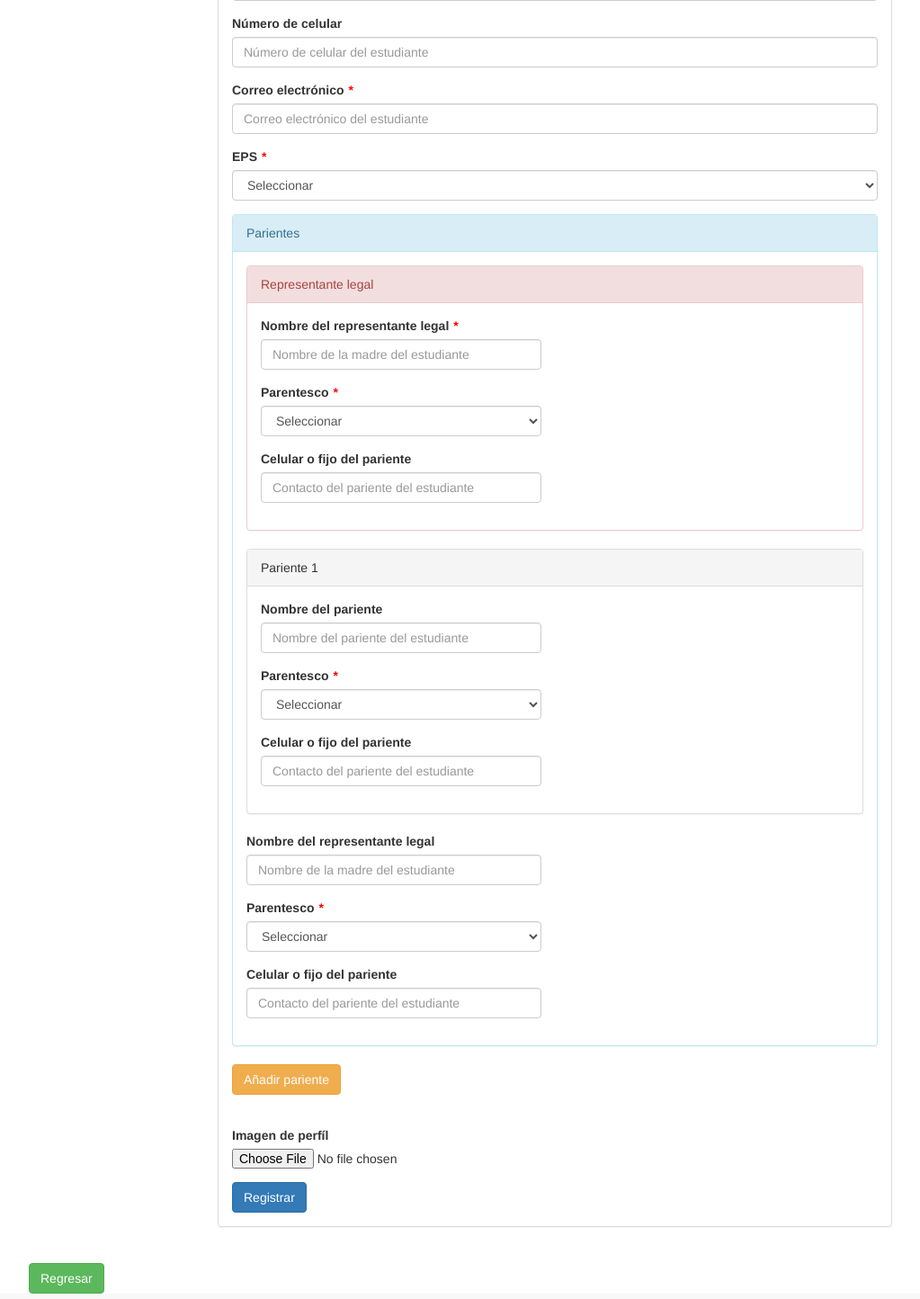
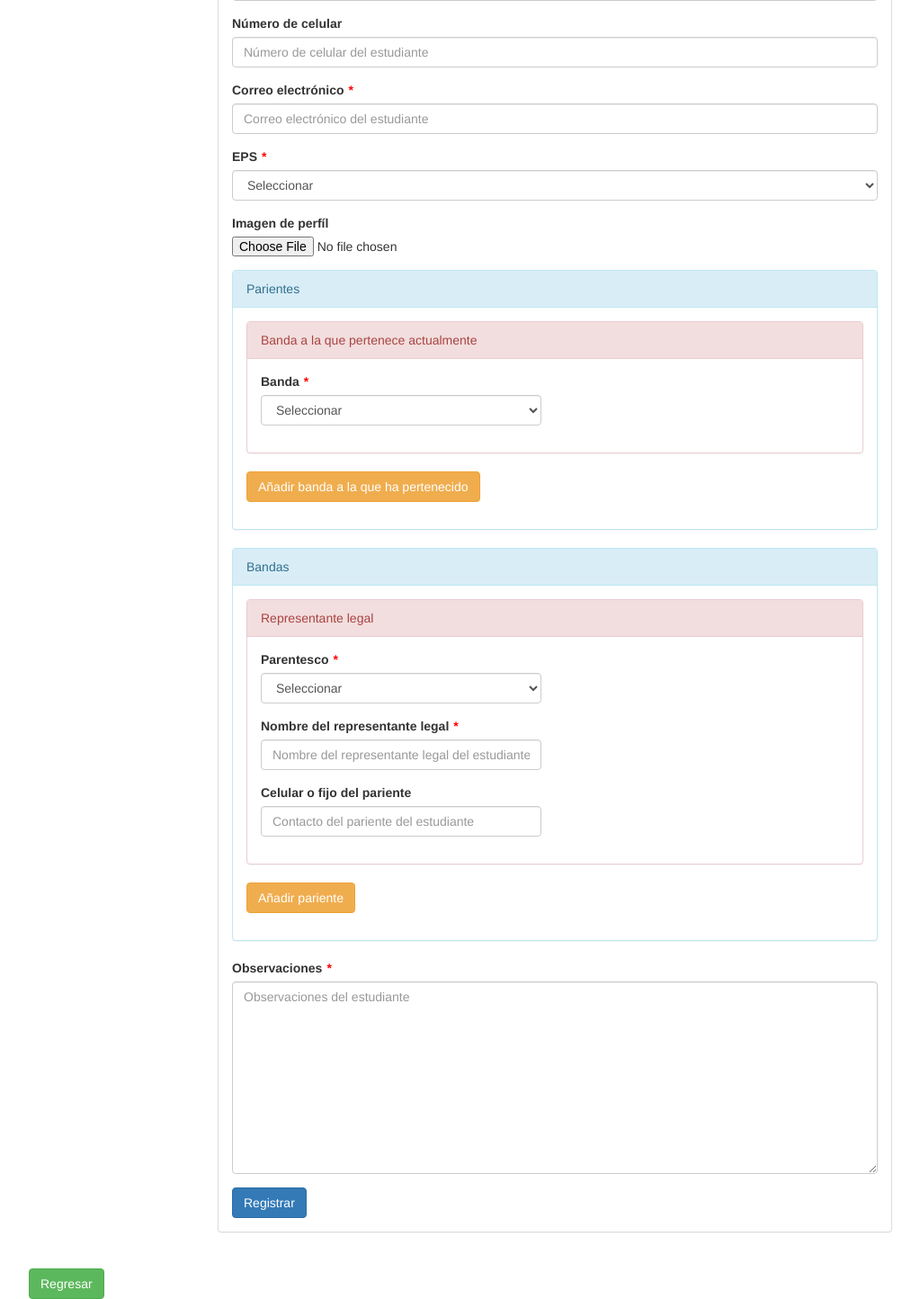
Before and after one commit to sebax1893/proyecto_cba, a Laravel app: template resources/views/estudiante/create.blade.php in a window 1280 px wide. Shown: the part 926-2370 px from the top of the page at 90% size, without its empty margins (23-1046 px from the left). Run offline with Laravel 8, Linux system fonts and the light colour scheme; the template is opened without the code that fills it, so the values that code supplies are empty; settings files or empty folders that the repository lacks are supplied; some libraries are stand-ins or nearby versions.

Commit message:
Viernes 8 de julio

```diff
--- a/resources/views/estudiante/create.blade.php
+++ b/resources/views/estudiante/create.blade.php
@@ -1,7 +1,6 @@
 @extends('layouts.app')
 @section('title', 'Registrar estudiante')
 @section('content')
-
 <div class="container">
     <div class="row">
         <div class="col-md-8 col-md-offset-2">
@@ -148,8 +147,50 @@
                             @endif
                         </div>
 
+                        <div class="form-group">
+                            {!!Form::label('foto', 'Imagen de perfíl', ['class' => ''])!!}
+                            {!!Form::file('foto')!!}
+                            @if ($errors->has('foto'))
+                                <div class="list-group-item list-group-item-warning">
+                                    <strong>{{ $errors->first('foto') }}</strong>
+                                </div>
+                            @endif
+                        </div>
+
                         <div class="panel panel-info">
                             <div class="panel-heading">Parientes</div>
+                            <div id="divBandas" class="panel-body">
+
+                                <div class="panel panel-danger">
+                                    <div class="panel-heading">Banda a la que pertenece actualmente</div>
+                                    <div class="panel-body">
+                                        <div class="row">
+                                            <div class="col-lg-6">
+
+                                                <div class="form-group">
+                                                    {!!Form::label('id_bandas', 'Banda', ['class' => 'required'])!!}
+                                                    {!!Form::select('parientes[0][id_bandas]', $banda, null, ['placeholder' => 'Seleccionar', 'class' => 'form-control'])!!}
+                                                    @if ($errors->has('id_bandas'))
+                                                        <div class="list-group-item list-group-item-warning">
+                                                            <strong>{{ $errors->first('id_bandas') }}</strong>
+                                                        </div>
+                                                    @endif
+                                                </div>
+
+                                            </div>
+                                        </div>
+                                    </div>
+                                </div>
+
+                                <div class="form-group">
+                                    {!!Form::button('Añadir banda a la que ha pertenecido', ['id'=>'btnBanda', 'class'=>'btn btn-warning'])!!}
+                                </div>
+
+                            </div>
+                        </div>
+
+                        <div class="panel panel-info">
+                            <div class="panel-heading">Bandas</div>
                             <div id="divParientes" class="panel-body">
 
                                 <div class="panel panel-danger">
@@ -159,21 +200,21 @@
                                             <div class="col-lg-6">
 
                                                 <div class="form-group">
-                                                    {!!Form::label('nombre', 'Nombre del representante legal', ['class' => 'required'])!!}
-                                                    {!!Form::text('parientes[0][nombre]',null,['class'=>'form-control', 'placeholder'=>'Nombre de la madre del estudiante'])!!}
-                                                    @if ($errors->has('nombre'))
+                                                    {!!Form::label('id_parentescos', 'Parentesco', ['class' => 'required'])!!}
+                                                    {!!Form::select('parientes[0][id_parentescos]', $parentescos, null, ['placeholder' => 'Seleccionar', 'class' => 'form-control'])!!}
+                                                    @if ($errors->has('id_parentescos'))
                                                         <div class="list-group-item list-group-item-warning">
-                                                            <strong>{{ $errors->first('nombre') }}</strong>
+                                                            <strong>{{ $errors->first('id_parentescos') }}</strong>
                                                         </div>
                                                     @endif
                                                 </div>
 
                                                 <div class="form-group">
-                                                    {!!Form::label('id_parentescos', 'Parentesco', ['class' => 'required'])!!}
-                                                    {!!Form::select('parientes[0][id_parentescos]', $parentesco, null, ['placeholder' => 'Seleccionar', 'class' => 'form-control'])!!}
-                                                    @if ($errors->has('id_parentescos'))
+                                                    {!!Form::label('nombre', 'Nombre del representante legal', ['class' => 'required'])!!}
+                                                    {!!Form::text('parientes[0][nombre]',null,['class'=>'form-control', 'placeholder'=>'Nombre del representante legal del estudiante'])!!}
+                                                    @if ($errors->has('nombre'))
                                                         <div class="list-group-item list-group-item-warning">
-                                                            <strong>{{ $errors->first('id_parentescos') }}</strong>
+                                                            <strong>{{ $errors->first('nombre') }}</strong>
                                                         </div>
                                                     @endif
                                                 </div>
@@ -193,96 +234,19 @@
                                     </div>
                                 </div>
 
-                                <div class="panel panel-default">
-                                    <div class="panel-heading">Pariente 1</div>
-                                    <div class="panel-body">
-                                        <div class="row">
-                                            <div class="col-lg-6">
-
-                                                <div class="form-group">
-                                                    {!!Form::label('nombre', 'Nombre del pariente', ['class' => ''])!!}
-                                                    {!!Form::text('parientes[1][nombre]',null,['class'=>'form-control', 'placeholder'=>'Nombre del pariente del estudiante'])!!}
-                                                    @if ($errors->has('nombre'))
-                                                        <div class="list-group-item list-group-item-warning">
-                                                            <strong>{{ $errors->first('nombre') }}</strong>
-                                                        </div>
-                                                    @endif
-                                                </div>
-
-                                                <div class="form-group">
-                                                    {!!Form::label('id_parentescos', 'Parentesco', ['class' => 'required'])!!}
-                                                    {!!Form::select('parientes[1][id_parentescos]', $parentesco, null, ['placeholder' => 'Seleccionar', 'class' => 'form-control'])!!}
-                                                    @if ($errors->has('id_parentescos'))
-                                                        <div class="list-group-item list-group-item-warning">
-                                                            <strong>{{ $errors->first('id_parentescos') }}</strong>
-                                                        </div>
-                                                    @endif
-                                                </div>
-
-                                                <div class="form-group">
-                                                    {!!Form::label('contacto', 'Celular o fijo del pariente', ['class' => ''])!!}
-                                                    {!!Form::number('parientes[1][telefono]', null, ['class'=>'form-control', 'placeholder'=>'Contacto del pariente del estudiante'])!!}
-                                                    @if ($errors->has('contacto'))
-                                                        <div class="list-group-item list-group-item-warning">
-                                                            <strong>{{ $errors->first('contacto') }}</strong>
-                                                        </div>
-                                                    @endif
-                                                </div>
-                                            </div>
-                                        </div>
-                                    </div>
+                                <div class="form-group">
+                                    {!!Form::button('Añadir pariente', ['id'=>'btnPariente', 'class'=>'btn btn-warning'])!!}
                                 </div>
 
-
-
-                                <div class="row">
-                                    <div class="col-lg-6">
-
-                                        <div class="form-group">
-                                            {!!Form::label('nombre', 'Nombre del representante legal', ['class' => ''])!!}
-                                            {!!Form::text('parientes[2][nombre]',null,['class'=>'form-control', 'placeholder'=>'Nombre de la madre del estudiante'])!!}
-                                            @if ($errors->has('nombre'))
-                                                <div class="list-group-item list-group-item-warning">
-                                                    <strong>{{ $errors->first('nombre') }}</strong>
-                                                </div>
-                                            @endif
-                                        </div>
-
-                                        <div class="form-group">
-                                            {!!Form::label('id_parentescos', 'Parentesco', ['class' => 'required'])!!}
-                                            {!!Form::select('parientes[2][id_parentescos]', $parentesco, null, ['placeholder' => 'Seleccionar', 'class' => 'form-control'])!!}
-                                            @if ($errors->has('id_parentescos'))
-                                                <div class="list-group-item list-group-item-warning">
-                                                    <strong>{{ $errors->first('id_parentescos') }}</strong>
-                                                </div>
-                                            @endif
-                                        </div>
-
-                                        <div class="form-group">
-                                            {!!Form::label('contacto', 'Celular o fijo del pariente', ['class' => ''])!!}
-                                            {!!Form::number('parientes[2][telefono]', null, ['class'=>'form-control', 'placeholder'=>'Contacto del pariente del estudiante'])!!}
-                                            @if ($errors->has('contacto'))
-                                                <div class="list-group-item list-group-item-warning">
-                                                    <strong>{{ $errors->first('contacto') }}</strong>
-                                                </div>
-                                            @endif
-                                        </div>
-                                    </div>
-                                </div>
                             </div>
                         </div>
 
                         <div class="form-group">
-                            {!!Form::button('Añadir pariente', ['id'=>'btnPariente', 'class'=>'btn btn-warning'])!!}
-                        </div>
-                        &nbsp;
-
-                        <div class="form-group">
-                            {!!Form::label('foto', 'Imagen de perfíl', ['class' => ''])!!}
-                            {!!Form::file('foto')!!}
-                            @if ($errors->has('foto'))
+                            {!!Form::label('observaciones', 'Observaciones', ['class' => 'required'])!!}
+                            {!!Form::textarea('observaciones',null,['class'=>'form-control', 'placeholder'=>'Observaciones del estudiante'])!!}
+                            @if ($errors->has('observaciones'))
                                 <div class="list-group-item list-group-item-warning">
-                                    <strong>{{ $errors->first('foto') }}</strong>
+                                    <strong>{{ $errors->first('observaciones') }}</strong>
                                 </div>
                             @endif
                         </div>
@@ -300,7 +264,7 @@
         {!!link_to_route('estudiante.index', $title = 'Regresar', null, $attributes = ['class'=>'btn btn-success'])!!}
     </div>
 </div>
-
+{{-- */$i=0;/* --}}
 @endsection
 @section('scripts')
     <script type="text/javascript">
@@ -311,14 +275,70 @@
             language: "es"
         });
 
-        $('#btnPariente').click(function() {
-            var divParientes = $('#divParientes');
-            divParientes.append('');
-        });
-
         /* Darle el estilo de Bootstrap a los tooltips (Mensajes que salen cuando se pasa el mouse por encima
         de una etiqueta HTML) */
         $("input[name='es_representante']").tooltip();
+
+        $(document).ready(function() {
+            var wrapper = $("#divParientes"); //Fields wrapper
+            var add_button = $("#btnPariente"); //Add button ID
+            '{{ $variable = 1 }}'
+                console.log('ready {{$variable}}');
+                console.log('ready iiii {{$i}}');
+
+            var x = 1; //initlal text box count
+            $(add_button).click(function(e){ //on add input button click
+                e.preventDefault();
+                console.log('onclick {{$variable}}');
+
+                // console.log(increment);
+                //Add new inputs
+                $(wrapper).append(
+                    '<div id=pariente' + x +', class="panel panel-success">' +
+                        '<div class="panel-heading">Pariente ' + x + '</div>' +
+                        '<div class="panel-body">' +
+                            '<div class="row">' +
+                                '<div class="col-lg-6">'+
+                                    '<div class="form-group">' +
+                                        '{!!Form::label("id_parentescos", "Parentesco", ["class" => "required"])!!}' +
+                                        '<select class="form-control" name="parientes[' + x + '][id_parentescos]">' +
+                                        '<option selected="selected" value="">Seleccionar</option>' +
+                                            '@foreach($parentesco as $item)' +
+                                                '<option value="{{$item->id_parentescos}}">{{$item->nombre}}</option>' +
+                                            '@endforeach' +
+                                        '</select>' +
+                                    '</div>' +
+                                    '<div class="form-group">' +
+                                        '{!!Form::label("nombre", "Nombre del pariente", ["class" => ""])!!}' +
+                                        '<input class="form-control" placeholder="Nombre del pariente del estudiante" name="parientes[' + x + '][nombre]" type="text">' +
+                                    '</div>' +
+                                    '<div class="form-group">' +
+                                        '{!!Form::label("contacto", "Celular o fijo del pariente", ["class" => ""])!!}' +
+                                        '<input class="form-control" placeholder="Contacto del pariente del estudiante" name="parientes[' + x + '][telefono]" type="number">' +
+                                    '</div>' +
+                                '</div>' +
+                            '</div>' +
+                        '</div>' +
+                        '<div class="panel-footer">' +
+                            '<button type="button" class="btn btn-default" aria-label="Left Align">' +
+                                '<span class="glyphicon glyphicon-remove" aria-hidden="true"></span>Eliminar' +
+                            '</button>' +
+                        '</div>' +
+                    '</div>'
+                );
+                x++; //text box increment
+
+            });
+                '{{ $variable++ }}'
+                console.log('abajosadasd click {{$variable}}');
+
+            $(wrapper).on("click",".btn-default", function(e){ //user click on remove text
+                e.preventDefault();
+                $(this).parent('div').parent('div').remove();
+            })
+        });
+
+
 
 
         // $( "#radioPadre" ).children().change(function() {
```
Also changed, not shown: app/Http/Controllers/EstudianteController.php (+18 -7 lines).
